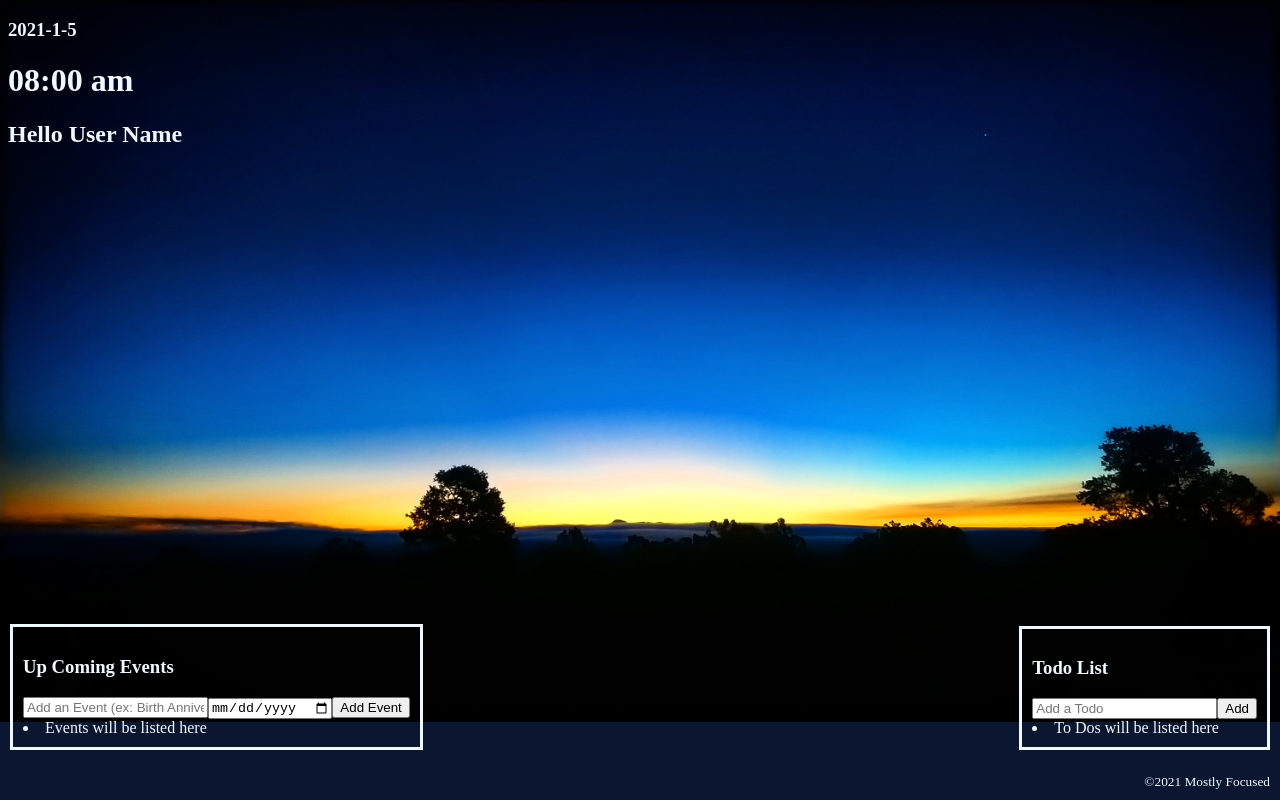
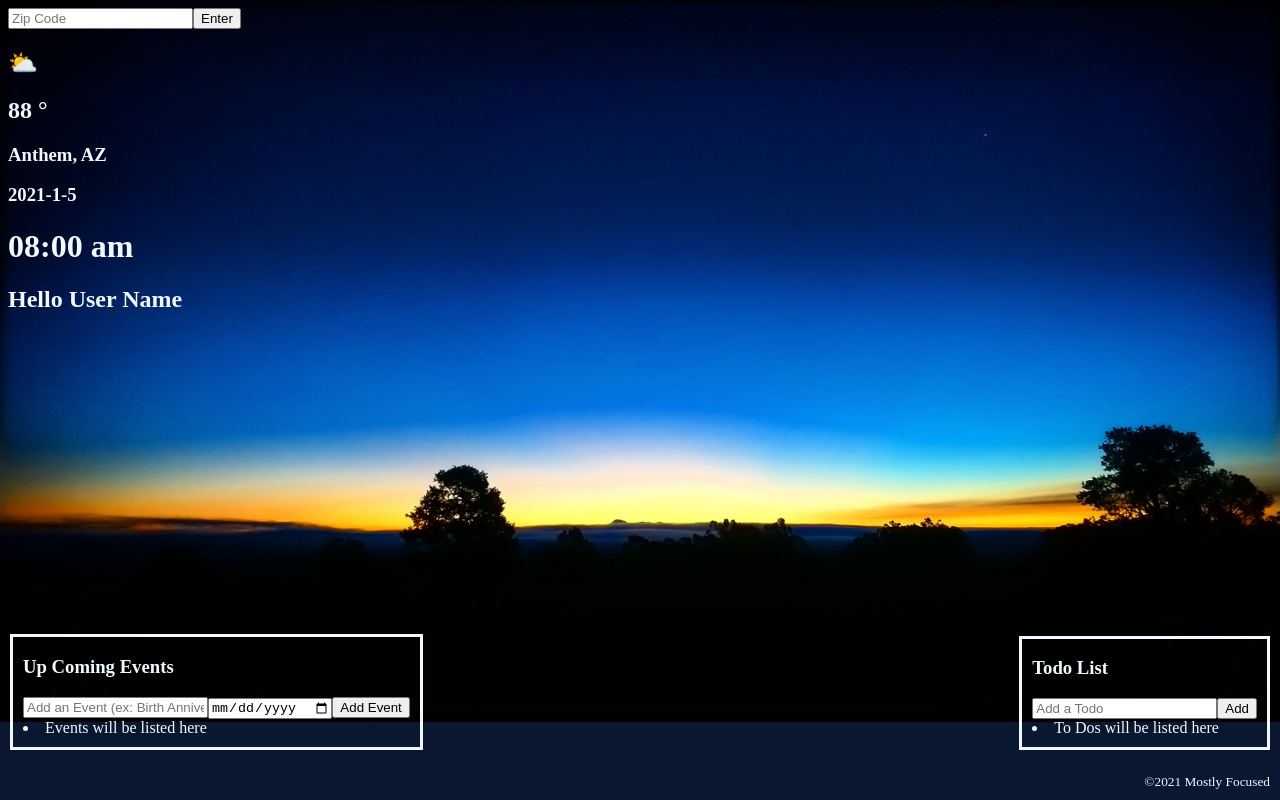
Before and after one commit to Haloren/focus-frontend, a React (Create React App) app: page / in a window 1280 px wide. Built offline with nearby package versions, Linux system fonts and the light colour scheme; no server answers.

Commit message:
set up weather components and container

```diff
--- a/src/App.css
+++ b/src/App.css
@@ -29,7 +29,7 @@ body {
 
 .container {
   border-style: solid;
-  padding: 10px;
+  padding: 0px 10px 10px 10px;
   margin: 10px;
   overflow: hidden;
 }
--- a/src/App.js
+++ b/src/App.js
@@ -1,6 +1,7 @@
 import React from 'react';
 import './App.css';
 
+import WeatherContainer from './containers/WeatherContainer'
 import DateTimeContainer from './containers/DateTimeContainer'
 import EventsContainer from './containers/EventsContainer'
 import TodosContainer from './containers/TodosContainer'
@@ -16,7 +17,7 @@ class App extends React.Component {
   render() {
     return (
       <>
-
+        <WeatherContainer />
         <DateTimeContainer />
         <EventsContainer />
         <TodosContainer />
--- a/src/components/Weather.js
+++ b/src/components/Weather.js
@@ -0,0 +1,14 @@
+import React from 'react'
+
+const Weather = (props) => {
+
+    return (
+        <>
+            <h2> ⛅ </h2>
+            <h2> 88 ° </h2>
+            <h3> Anthem, AZ </h3>
+        </>
+    )
+}
+
+export default (Weather)
--- /dev/null
+++ b/src/components/WeatherForm.js
@@ -0,0 +1,19 @@
+import React from 'react';
+
+class WeatherForm extends React.Component {
+
+    state = { }
+
+    render() {
+        return (
+            <>
+                <form className="input-container">
+                    <input type="text" name="zip" placeholder="Zip Code" required ></input>
+                    <input type="submit" value="Enter"></input>
+                </form>
+            </>
+        )
+    }
+}
+
+export default (WeatherForm)
--- /dev/null
+++ b/src/containers/WeatherContainer.js
@@ -0,0 +1,17 @@
+import React from 'react';
+import WeatherForm from '../components/WeatherForm'
+import Weather from '../components/Weather'
+
+class WeatherContainer extends React.Component {
+
+    render() {
+        return(
+            <>
+                <WeatherForm />
+                <Weather />
+            </>
+        )
+    }
+}
+
+export default WeatherContainer
--- a/src/redux/reducer.js
+++ b/src/redux/reducer.js
@@ -3,10 +3,12 @@ import { combineReducers } from "redux";
 import todosReducer from './todosReducer'
 // import eventsReducer from './eventsReducer'
 // import usersReducer from './usersReducer'
+// import weatherReducer from './weatherReducer'
 
 
 export const reducer = combineReducers({
     todos: todosReducer,
     // events: eventsReducer,
-    // users: usersReducer
+    // users: usersReducer,
+    // weather: weatherReducer
 })
```
Also changed, not shown: src/redux/weatherReducer.js (added), 1 other file (tests, documents, lock files or other folders).
